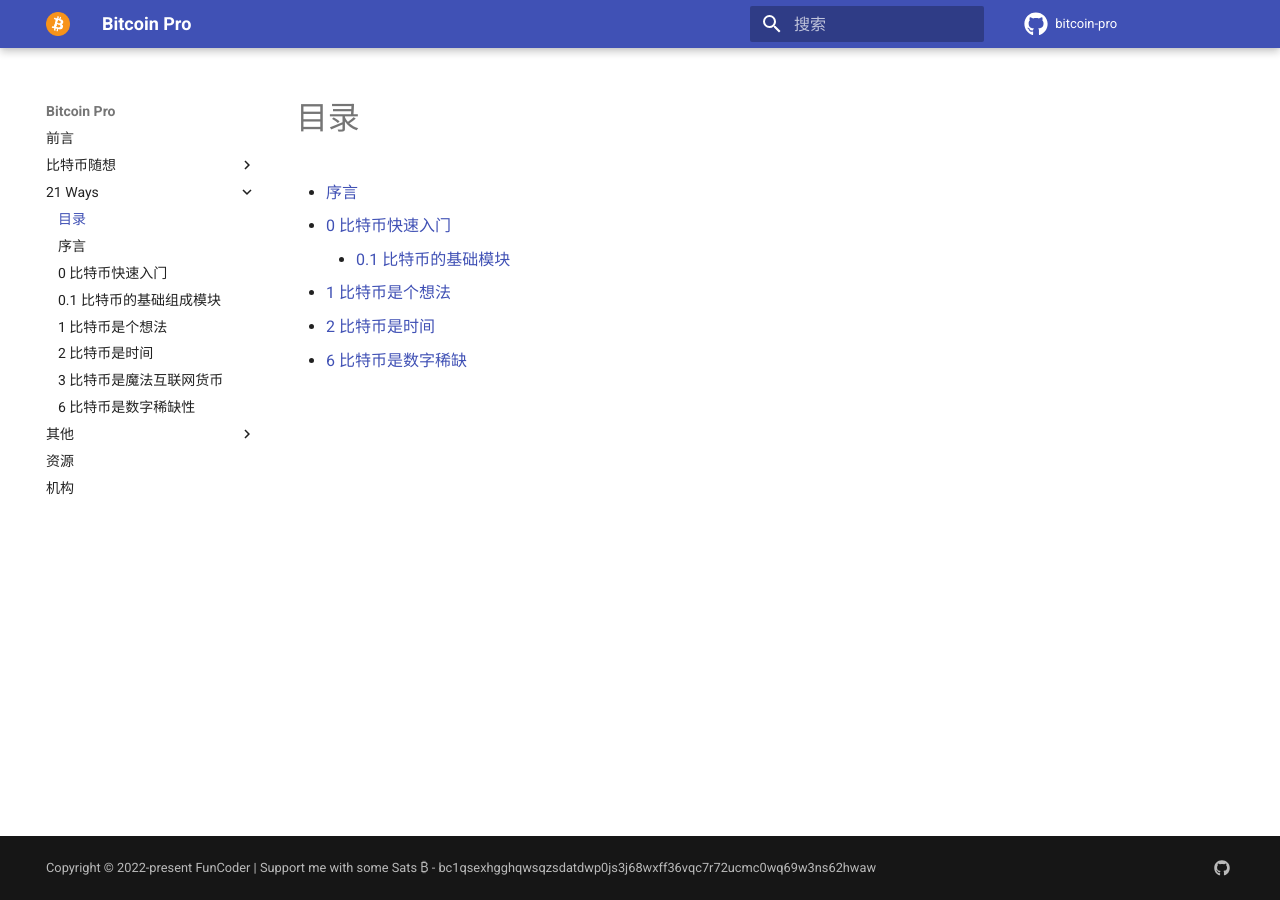
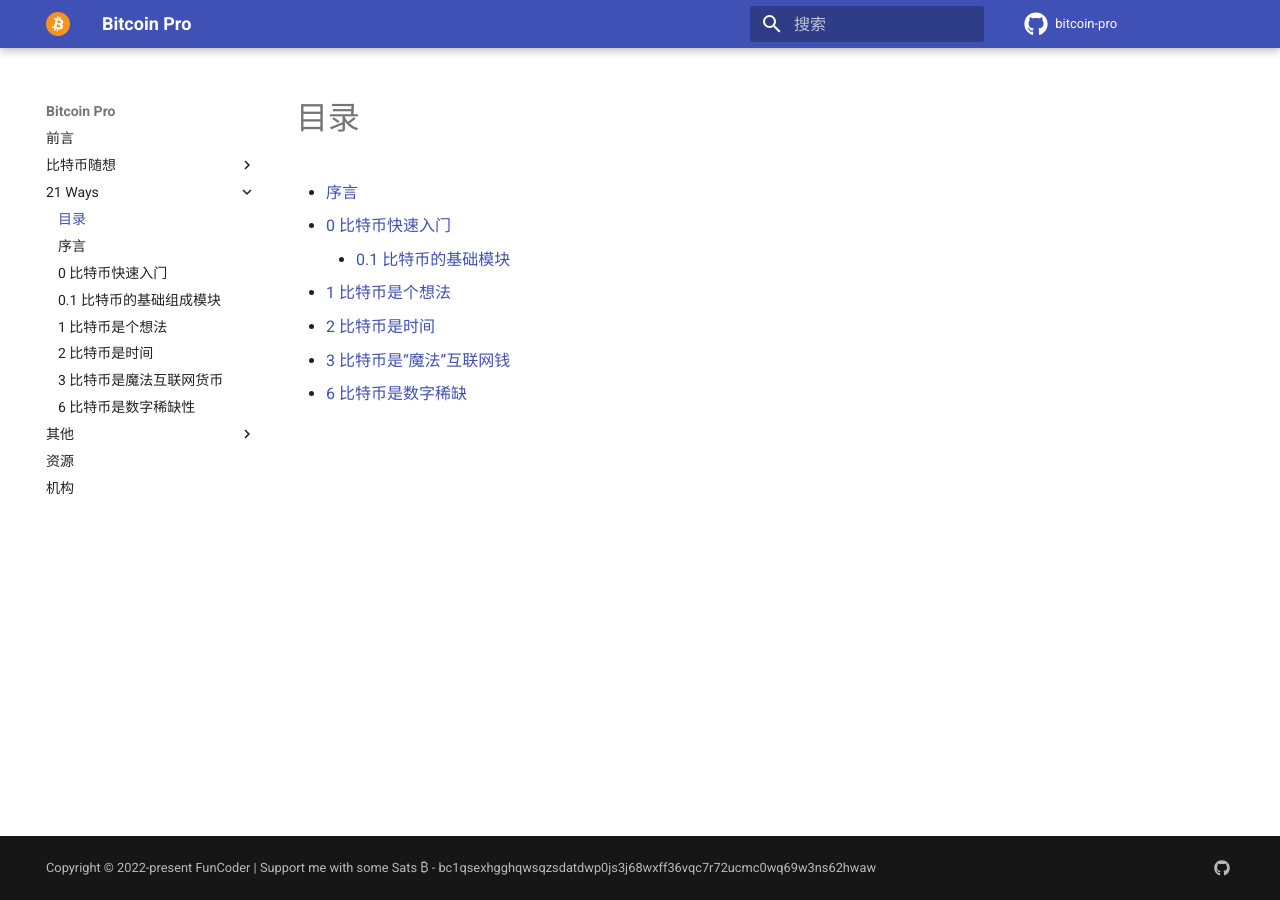
Before and after one commit to wangzhe3224/bitcoin-pro, an MkDocs documentation site: the page built from docs/21_ways/toc.md, in a window 1280 px wide. Built offline with MkDocs 1.6.1 and Material for MkDocs 9.7.7, drawn with Linux system fonts in a browser that asks for light colours; comment, search, counter and statistics services are not loaded.

Commit message:
update 21 ch03 toc

```diff
--- a/docs/21_ways/toc.md
+++ b/docs/21_ways/toc.md
@@ -5,4 +5,5 @@
      - [0.1 比特币的基础模块](../21_ways/ch001.md)
 - [1 比特币是个想法](../21_ways/ch01.md)
 - [2 比特币是时间](../21_ways/ch02.md)
+- [3 比特币是“魔法”互联网钱](../21_ways/ch03.md)
 - [6 比特币是数字稀缺](../21_ways/ch06.md)
```
